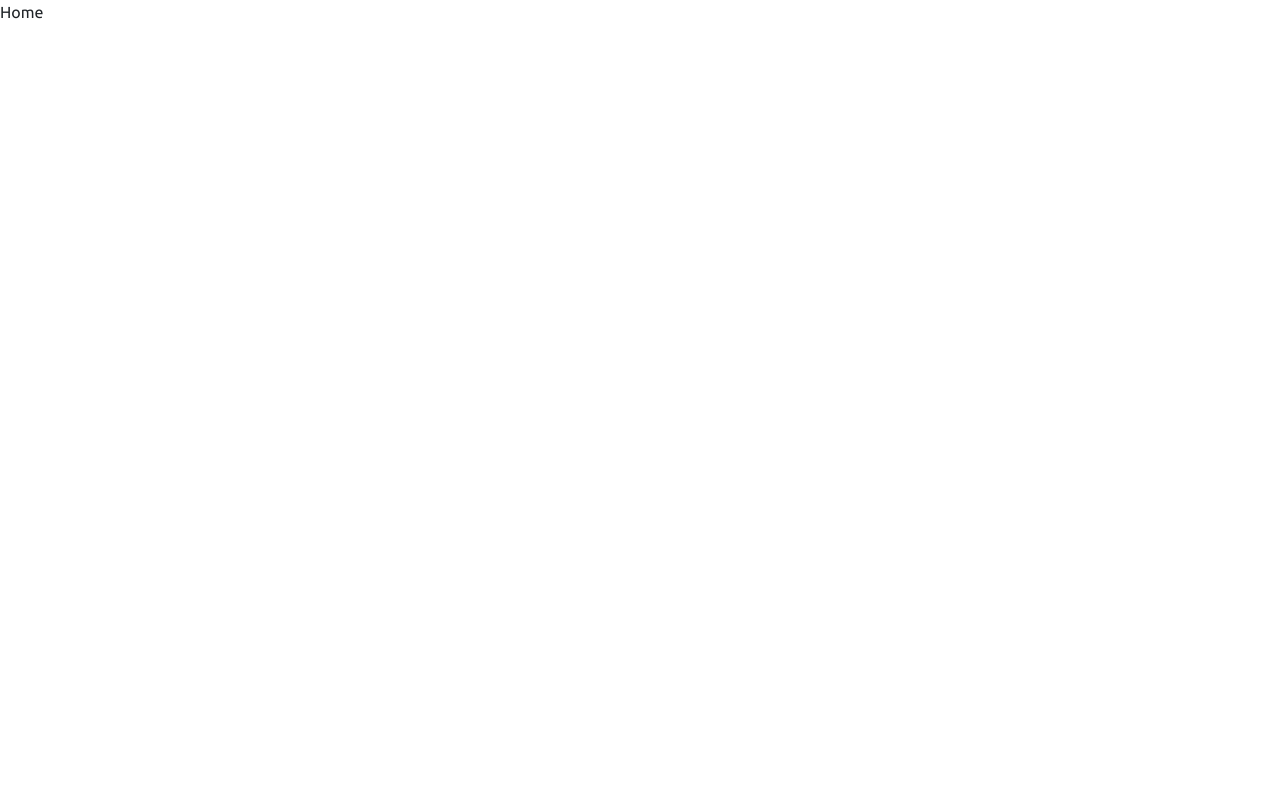
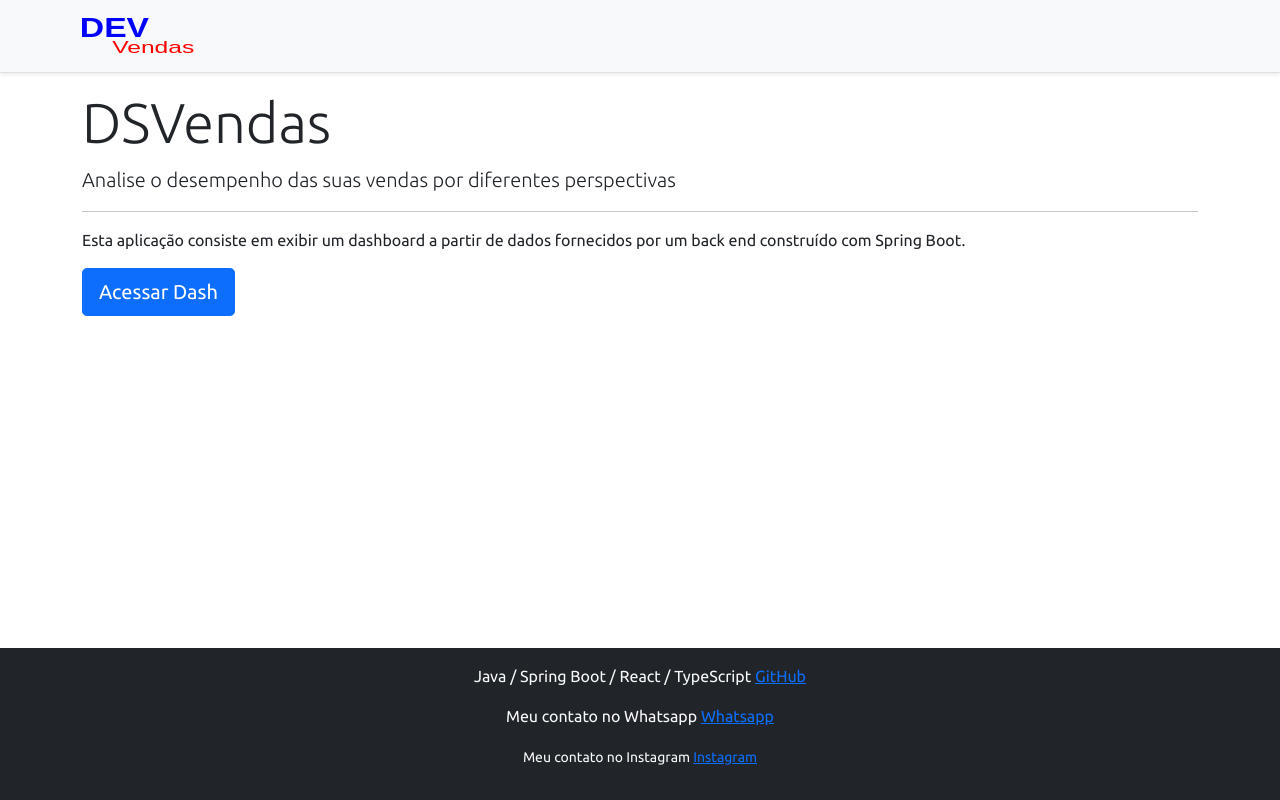
Before and after one commit to BlackCode7/projeto-sds3, a React (Create React App) app in the folder frontend/: page / in a window 1280 px wide. Built offline with nearby package versions, Linux system fonts and the light colour scheme.

Commit message:
Navigation

```diff
--- a/frontend/src/components/NavBar/index.tsx
+++ b/frontend/src/components/NavBar/index.tsx
@@ -1,11 +1,14 @@
 import ImgDsDark from 'assets/img/logoDev.svg'
+import { Link } from 'react-router-dom';
 
 const NavBar = () => {
   return (
     <div className="d-flex flex-column flex-md-row align-items-center p-3 px-md-4 mb-3 bg-light border-bottom shadow-sm">
         <div className="container">
             <nav className="my-2 my-md-0 mr-md-3">
-            <img src={ImgDsDark} alt="DevSuperior" width="120" />
+              <Link to="/">
+              <img src={ImgDsDark} alt="DevSuperior" width="120" />
+              </Link>
             </nav>
         </div>
     </div>
--- a/frontend/src/pages/Home/index.tsx
+++ b/frontend/src/pages/Home/index.tsx
@@ -1,9 +1,31 @@
+import Footer from "components/Footer";
+import NavBar from "components/NavBar";
+import { Link } from "react-router-dom";
+
 const Home = () => {
-    return (
-      <div >
-          <div>Home</div>
+  return (
+
+    <>
+      <NavBar />
+      <div className="container">
+            <div className="jumbotron">
+                <h1 className="display-4">DSVendas</h1>
+                <p className="lead">
+                Analise o desempenho das suas vendas por diferentes perspectivas
+                </p>
+                <hr />
+                <p>
+                Esta aplicação consiste em exibir um dashboard a partir de dados
+                fornecidos por um back end construído com Spring Boot.
+                </p>
+                <Link className="btn btn-primary btn-lg" to={"/dashboard"}>
+                    Acessar Dash
+                </Link>
+            </div>
       </div>
-    );
-  }
+      <Footer />
+    </>
+  );
+};
 
-  export default Home;
+export default Home;
```
